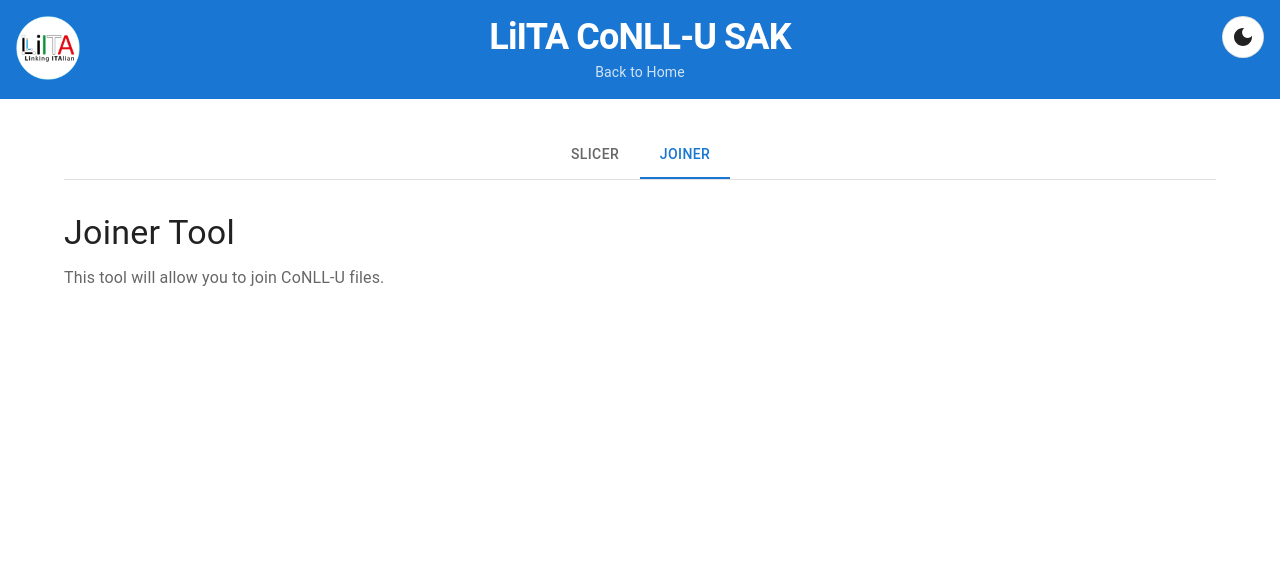
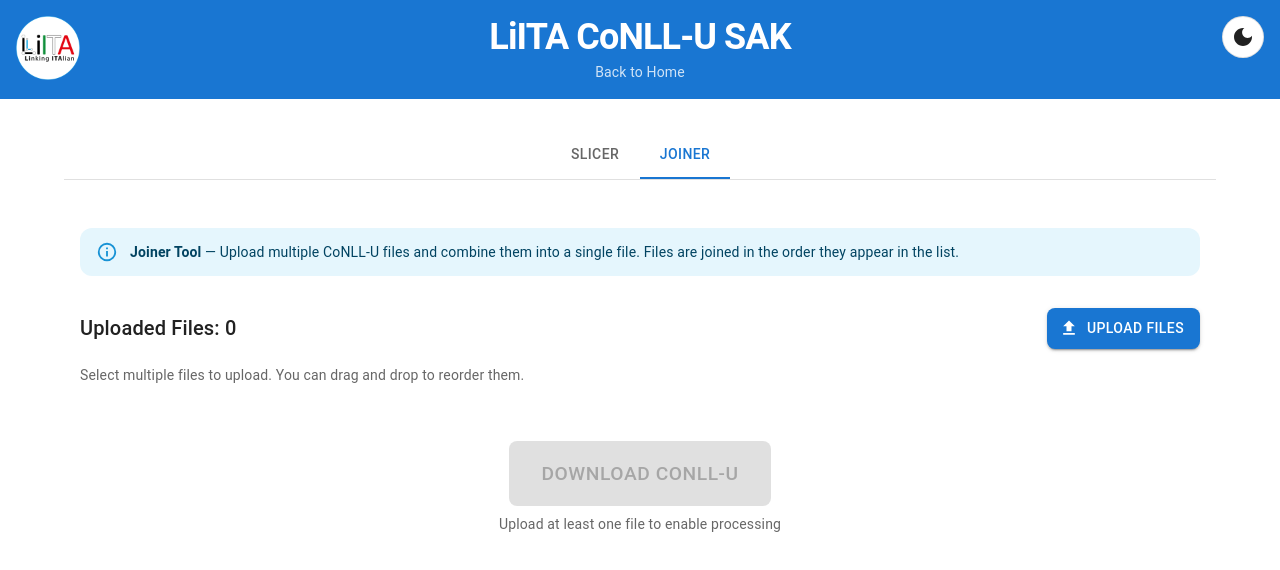
Before and after one commit to LiITA-LOD/conllu-sak, a React app in the folder apps/frontend/: page / in a window 1280 px wide. Both pictures are taken after a click on the tab "JOINER". Shown: the top 570 px of the page. Built offline with nearby package versions, Linux system fonts and the light colour scheme; the HTML template or start-up script is replaced by a standard one.

Commit message:
feat(joiner): implement core

```diff
--- a/apps/frontend/src/components/Joiner.tsx
+++ b/apps/frontend/src/components/Joiner.tsx
@@ -1,15 +1,91 @@
-import { Box, Typography } from '@mui/material';
+import { Alert, Box, Button, Typography } from '@mui/material';
 import type React from 'react';
+import { useState } from 'react';
+import FileUpload, { type UploadedFile } from './Joiner/FileUpload';
 
 const Joiner: React.FC = () => {
+  const [uploadedFiles, setUploadedFiles] = useState<UploadedFile[]>([]);
+
+  const handleProcess = async () => {
+    try {
+      // Read all file contents
+      const fileContents = await Promise.all(
+        uploadedFiles.map(async (uploadedFile) => {
+          const content = await readFileContent(uploadedFile.file);
+          return content;
+        })
+      );
+
+      // Join all file contents with newlines
+      const joinedContent = fileContents.join('\n');
+
+      // Create and download the file
+      downloadFile(joinedContent, 'joined.conllu');
+    } catch (error) {
+      console.error('Error processing files:', error);
+    }
+  };
+
+  const readFileContent = (file: File): Promise<string> => {
+    return new Promise((resolve, reject) => {
+      const reader = new FileReader();
+      reader.onload = (e) => {
+        resolve(e.target?.result as string);
+      };
+      reader.onerror = (e) => {
+        reject(e);
+      };
+      reader.readAsText(file);
+    });
+  };
+
+  const downloadFile = (content: string, filename: string) => {
+    const blob = new Blob([content], { type: 'text/plain' });
+    const url = URL.createObjectURL(blob);
+    const link = document.createElement('a');
+    link.href = url;
+    link.download = filename;
+    document.body.appendChild(link);
+    link.click();
+    document.body.removeChild(link);
+    URL.revokeObjectURL(url);
+  };
+
   return (
-    <Box>
-      <Typography variant="h4" component="h2" gutterBottom>
-        Joiner Tool
-      </Typography>
-      <Typography variant="body1" color="text.secondary">
-        This tool will allow you to join CoNLL-U files.
-      </Typography>
+    <Box sx={{ maxWidth: 1200, mx: 'auto', p: 2 }}>
+      <Alert severity="info" sx={{ mb: 4 }}>
+        <Typography variant="body2" component="div">
+          <strong>Joiner Tool</strong> — Upload multiple CoNLL-U files and combine them into a
+          single file. Files are joined in the order they appear in the list.
+        </Typography>
+      </Alert>
+
+      <FileUpload
+        uploadedFiles={uploadedFiles}
+        onFilesChange={setUploadedFiles}
+      />
+
+      <Box sx={{ textAlign: 'center', py: 3 }}>
+        <Button
+          variant="contained"
+          size="large"
+          onClick={handleProcess}
+          disabled={uploadedFiles.length === 0}
+          sx={{
+            px: 4,
+            py: 2,
+            fontSize: '1.2rem',
+            minWidth: 200,
+          }}
+        >
+          Download CoNLL-U
+        </Button>
+        {uploadedFiles.length === 0 && (
+          <Typography variant="body2" color="text.secondary" sx={{ mt: 1 }}>
+            Upload at least one file to enable processing
+          </Typography>
+        )}
+      </Box>
     </Box>
   );
 };
--- /dev/null
+++ b/apps/frontend/src/components/Joiner/FileUpload.tsx
@@ -0,0 +1,185 @@
+import {
+  Delete as DeleteIcon,
+  DragIndicator as DragIndicatorIcon,
+  Upload as UploadIcon,
+} from '@mui/icons-material';
+import {
+  Box,
+  Button,
+  IconButton,
+  List,
+  ListItem,
+  ListItemIcon,
+  ListItemText,
+  Typography,
+} from '@mui/material';
+import React from 'react';
+import {
+  DndContext,
+  closestCenter,
+  PointerSensor,
+  useSensor,
+  useSensors,
+  type DragEndEvent,
+} from '@dnd-kit/core';
+import {
+  arrayMove,
+  SortableContext,
+  useSortable,
+  verticalListSortingStrategy,
+} from '@dnd-kit/sortable';
+import { CSS } from '@dnd-kit/utilities';
+
+export interface UploadedFile {
+  id: string;
+  file: File;
+  name: string;
+}
+
+interface FileItemProps {
+  file: UploadedFile;
+  removeFile: (id: string) => void;
+}
+
+const FileItem: React.FC<FileItemProps> = ({ file, removeFile }) => {
+  const {
+    attributes,
+    listeners,
+    setNodeRef,
+    transform,
+    transition,
+    isDragging,
+  } = useSortable({ id: file.id });
+
+  return (
+    <ListItem
+      ref={setNodeRef}
+      style={{
+        transform: CSS.Transform.toString(transform),
+        transition,
+      }}
+      sx={{
+        border: 1,
+        borderColor: 'divider',
+        borderRadius: 1,
+        mb: 1,
+        bgcolor: isDragging ? 'primary.light' : 'background.paper',
+        opacity: isDragging ? 0.3 : 1,
+        boxShadow: isDragging ? 4 : 0,
+        position: 'relative',
+        zIndex: isDragging ? 1000 : 'auto',
+      }}
+    >
+      <ListItemIcon {...attributes} {...listeners}>
+        <DragIndicatorIcon
+          color="action"
+          sx={{ cursor: 'grab', '&:active': { cursor: 'grabbing' } }}
+        />
+      </ListItemIcon>
+      <ListItemText
+        primary={file.name}
+        secondary={`${(file.file.size / 1024).toFixed(1)} KB`}
+      />
+      <Box sx={{ display: 'flex', gap: 1 }}>
+        <IconButton
+          size="small"
+          onClick={() => removeFile(file.id)}
+          color="error"
+          title="Remove file"
+        >
+          <DeleteIcon />
+        </IconButton>
+      </Box>
+    </ListItem>
+  );
+};
+
+interface FileUploadProps {
+  uploadedFiles: UploadedFile[];
+  onFilesChange: (files: UploadedFile[]) => void;
+}
+
+const FileUpload: React.FC<FileUploadProps> = ({
+  uploadedFiles,
+  onFilesChange,
+}) => {
+  const sensors = useSensors(useSensor(PointerSensor));
+
+  const handleDragEnd = (event: DragEndEvent) => {
+    const { active, over } = event;
+    if (over && active.id !== over.id) {
+      const oldIndex = uploadedFiles.findIndex((file) => file.id === active.id);
+      const newIndex = uploadedFiles.findIndex((file) => file.id === over.id);
+      onFilesChange(arrayMove(uploadedFiles, oldIndex, newIndex));
+    }
+  };
+
+  const handleFileUpload = (event: React.ChangeEvent<HTMLInputElement>) => {
+    const files = event.target.files;
+    if (!files) return;
+    const newFiles: UploadedFile[] = Array.from(files).map((file) => ({
+      id: Math.random().toString(36).substr(2, 9),
+      file,
+      name: file.name,
+    }));
+    onFilesChange([...uploadedFiles, ...newFiles]);
+  };
+
+  const removeFile = (id: string) => {
+    onFilesChange(uploadedFiles.filter((file) => file.id !== id));
+  };
+
+  return (
+    <Box sx={{ mb: 4 }}>
+      {uploadedFiles.length > 0 && (
+        <DndContext
+          sensors={sensors}
+          collisionDetection={closestCenter}
+          onDragEnd={handleDragEnd}
+        >
+          <SortableContext
+            items={uploadedFiles.map((file) => file.id)}
+            strategy={verticalListSortingStrategy}
+          >
+            <List>
+              {uploadedFiles.map((file) => (
+                <FileItem key={file.id} file={file} removeFile={removeFile} />
+              ))}
+            </List>
+          </SortableContext>
+        </DndContext>
+
+      )}
+
+      <Box sx={{ mb: 2, display: 'flex', justifyContent: 'space-between', alignItems: 'center' }}>
+        <Typography variant="h6">
+          Uploaded Files: {uploadedFiles.length}
+        </Typography>
+        <input
+          accept=".conllu"
+          style={{ display: 'none' }}
+          id="file-upload"
+          multiple
+          type="file"
+          onChange={handleFileUpload}
+        />
+        <label htmlFor="file-upload">
+          <Button
+            variant="contained"
+            component="span"
+            startIcon={<UploadIcon />}
+          >
+            Upload Files
+          </Button>
+        </label>
+      </Box>
+      <Typography variant="body2" color="text.secondary" sx={{ mb: 2 }}>
+        Select multiple files to upload. You can drag and drop to reorder
+        them.
+      </Typography>
+
+    </Box>
+  );
+};
+
+export default FileUpload;
```
